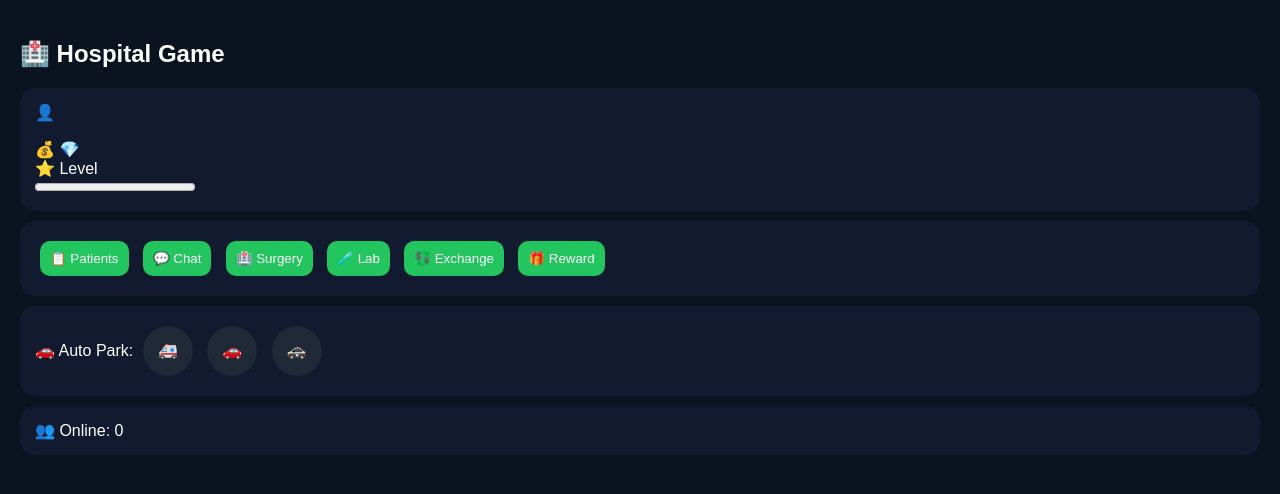
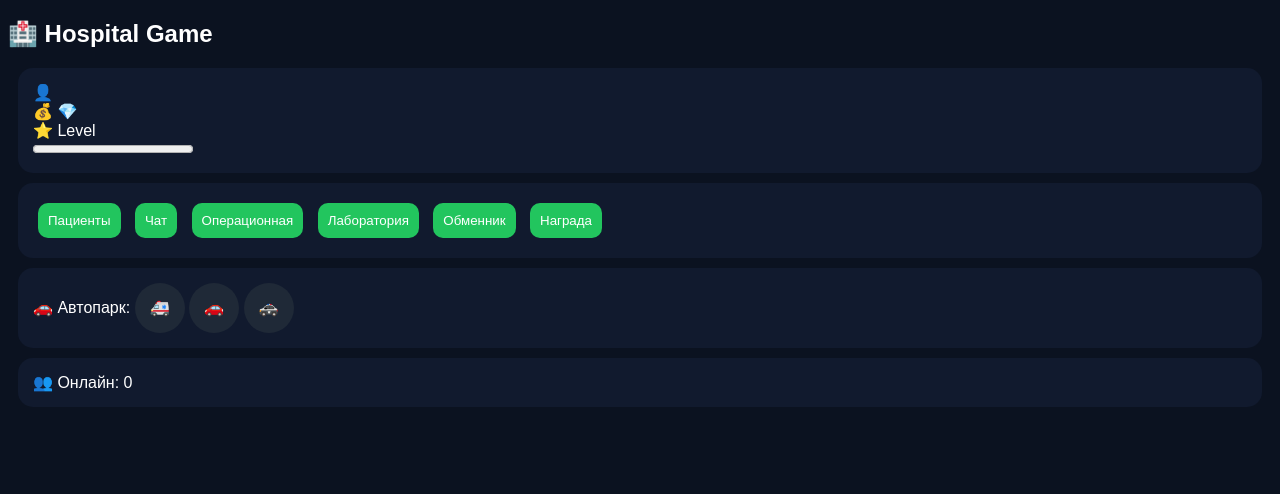
Before and after one commit to ivan0796223-byte/xospital-game, a Flask app: template templates/index.html in a window 1280 px wide. Shown: the top 494 px of the page. Run offline with Flask 3, Linux system fonts and the light colour scheme; the template is opened without the code that fills it, so the values that code supplies are empty.

Commit message:
Update index.html

```diff
--- a/templates/index.html
+++ b/templates/index.html
@@ -2,41 +2,10 @@
 <html>
 <head>
 <style>
-body{
-background:#0b1220;
-color:white;
-font-family:Arial;
-margin:0;
-padding:20px;
-}
-
-.card{
-background:#111a2e;
-padding:15px;
-margin:10px 0;
-border-radius:15px;
-}
-
-button{
-padding:10px;
-border-radius:10px;
-border:none;
-margin:5px;
-background:#22c55e;
-color:white;
-cursor:pointer;
-}
-
-.circle{
-width:50px;
-height:50px;
-border-radius:50%;
-background:#1f2937;
-display:inline-block;
-text-align:center;
-line-height:50px;
-margin:5px;
-}
+body{background:#0b1220;color:white;font-family:Arial}
+.card{background:#111a2e;padding:15px;margin:10px;border-radius:15px}
+button{padding:10px;border-radius:10px;background:#22c55e;border:none;color:white;margin:5px}
+.circle{width:50px;height:50px;border-radius:50%;background:#1f2937;display:inline-block;text-align:center;line-height:50px}
 </style>
 </head>
 
@@ -45,41 +14,38 @@ margin:5px;
 <h2>🏥 Hospital Game</h2>
 
 <div class="card">
-👤 {{user.username}} <br><br>
+👤 {{user.username}}<br>
 💰 {{user.coins}} 💎 {{user.diamonds}}<br>
 ⭐ Level {{user.level}}<br>
-
 <progress value="{{user.exp}}" max="{{user.level*100}}"></progress>
 </div>
 
 <div class="card">
-<a href="/patients"><button>📋 Patients</button></a>
-<a href="/chat"><button>💬 Chat</button></a>
-<a href="/surgery"><button>🏥 Surgery</button></a>
-<a href="/lab"><button>🧪 Lab</button></a>
-<a href="/exchange"><button>💱 Exchange</button></a>
-<a href="/reward"><button>🎁 Reward</button></a>
+<a href="/patients"><button>Пациенты</button></a>
+<a href="/chat"><button>Чат</button></a>
+<a href="/surgery"><button>Операционная</button></a>
+<a href="/lab"><button>Лаборатория</button></a>
+<a href="/exchange"><button>Обменник</button></a>
+<a href="/reward"><button>Награда</button></a>
 </div>
 
 <div class="card">
-🚗 Auto Park:
+🚗 Автопарк:
 <div class="circle">🚑</div>
 <div class="circle">🚗</div>
 <div class="circle">🚓</div>
 </div>
 
 <div class="card">
-👥 Online: <span id="online">0</span>
+👥 Онлайн: <span id="online">0</span>
 </div>
 
 <script>
 setInterval(()=>{
-fetch("/online")
-.then(r=>r.json())
-.then(d=>{
+fetch("/online").then(r=>r.json()).then(d=>{
 document.getElementById("online").innerText = d.online;
-});
-},2000);
+})
+},2000)
 </script>
 
 </body>
```
